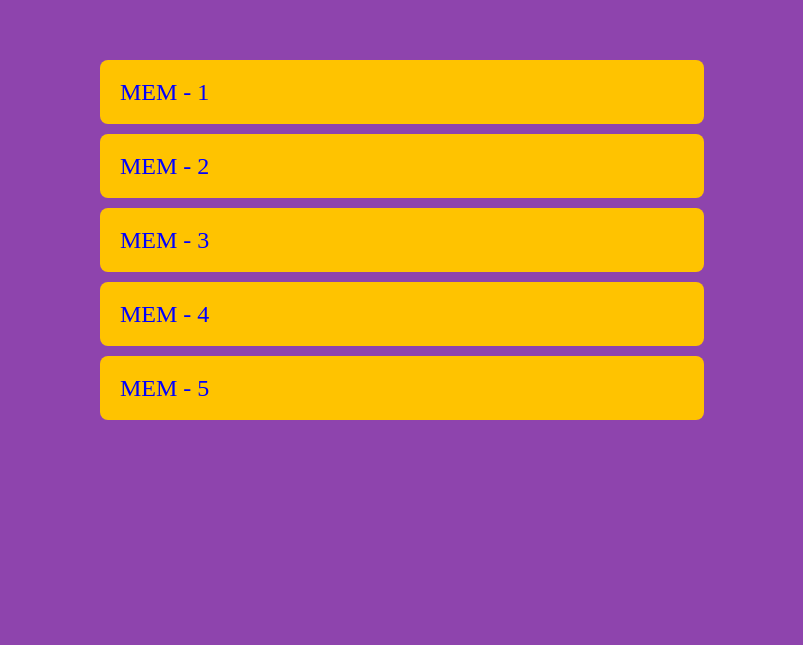
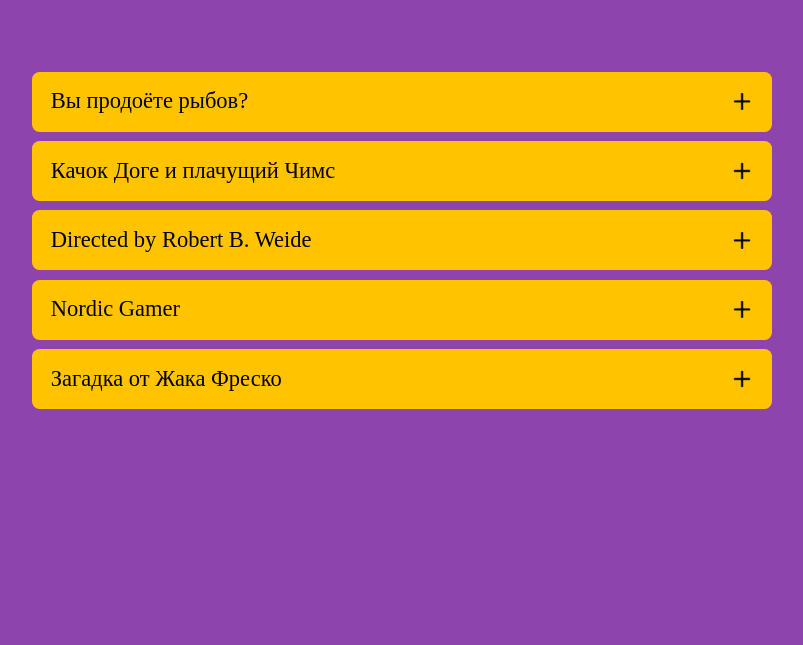
Before and after one commit to mopjiex/CSS-Bayan, a plain HTML site: page CSSBayan/index.html in a window 1280 px wide. Shown: the part 155-800 px from the top of the page, without its empty margins (238-1041 px from the left). Drawn offline with Linux system fonts and the light colour scheme.

Commit message:
feat: added description of memes and pictures of memes, added hover effect (Sun Mar 12 21:24:24 RTZ 2023)

```diff
--- a/CSSBayan/index.html
+++ b/CSSBayan/index.html
@@ -14,47 +14,47 @@
             <div class="accordeon">
                 <div class="accordeon__item">
                     <label class="accordeon__header" for="accordeon-1">
-                        МЕМ - 1
+                        Вы продоёте рыбов?
                         <img src="./images/plus.png" alt="" class="accordeon__header-img">
                     </label>
                     <input type="checkbox" id="accordeon-1">
                     <div class="accordeon__content">
-                        <img src="./images/mem-1.jpg" alt="" class="accordeon__image">
+                        <img src="./images/mem-1.png" alt="" class="accordeon__image">
                     </div>
                 </div>
                 <div class="accordeon__item">
                     <label class="accordeon__header" for="accordeon-2">
-                        МЕМ - 2
+                        Качок Доге и плачущий Чимс
                         <img src="./images/plus.png" alt="" class="accordeon__header-img">
                     </label>
                     <input type="checkbox" id="accordeon-2">
                     <div class="accordeon__content">
-                        <img src="./images/mem-1.jpg" alt="" class="accordeon__image">
+                        <img src="./images/mem-2.jpg" alt="" class="accordeon__image">
                     </div>
                 </div>
                 <div class="accordeon__item">
                     <label class="accordeon__header" for="accordeon-3">
-                        МЕМ - 3
+                        Directed by Robert B. Weide
                         <img src="./images/plus.png" alt="" class="accordeon__header-img">
                     </label>
                     <input type="checkbox" id="accordeon-3">
                     <div class="accordeon__content">
-                        <img src="./images/mem-1.jpg" alt="" class="accordeon__image">
+                        <img src="./images/mem-3.jpg" alt="" class="accordeon__image">
                     </div>
                 </div>
                 <div class="accordeon__item">
                     <label class="accordeon__header" for="accordeon-4">
-                        МЕМ - 4
+                        Nordic Gamer
                         <img src="./images/plus.png" alt="" class="accordeon__header-img">
                     </label>
                     <input type="checkbox" id="accordeon-4">
                     <div class="accordeon__content">
-                        <img src="./images/mem-1.jpg" alt="" class="accordeon__image">
+                        <img src="./images/mem-4.jpg" alt="" class="accordeon__image">
                     </div>
                 </div>
                 <div class="accordeon__item">
                     <label class="accordeon__header" for="accordeon-5">
-                        МЕМ - 5
+                        Загадка от Жака Фреско
                         <img src="./images/plus.png" alt="" class="accordeon__header-img">
                     </label>
                     <input type="checkbox" id="accordeon-5">
--- a/CSSBayan/style.css
+++ b/CSSBayan/style.css
@@ -1,7 +1,6 @@
-
 .container {
-  max-width: 1420px;
-  padding: 0 10px;
+  max-width: 88.75rem;
+  padding: 0 0.625rem;
   margin: 0 auto;
 }
 
@@ -13,17 +12,51 @@
 
 }
 
+.accordeon__header-img {
+  width: 1.5rem;
+  height: 1.5rem;
+
+}
+
+@media(min-width: 300px) {
+  html {
+    font-size: 10px;
+  }
+}
+
+@media(min-width: 640px) {
+  html {
+    font-size: 12px;
+  }
+}
+
+@media(min-width: 800px) {
+  html {
+    font-size: 14px;
+  }
+}
+
+@media(min-width: 1000px) {
+  html {
+    font-size: 15px;
+  }
+}
+
+@media(min-width: 1400px) {
+  html {
+    font-size: 16px;
+  }
   .accordeon {
     color: blue;
+    cursor: pointer;
     transition: all .3s;
   }
 
   .accordeon:hover {
     color: #000;
   }
+
   .accordeon__header-img {
-  width: 24px;
-  height: 24px;
     display: none;
     transition: all .3s;
   }
@@ -31,20 +64,18 @@
   .accordeon:hover .accordeon__header-img {
     display: block;
   }
-
-
+}
 
 .accordeon__item {
-  margin-bottom: 10px;
-  /* width: 25vw; */
-  border-radius: 8px;
-  font-size: 24px;
+  margin-bottom: 0.625rem;
+  border-radius: 0.5rem;
+  font-size: 1.5rem;
   background-color: #FFC300;
-  padding: 10px 0;
+  padding: 0.625rem 0;
 }
 
 .accordeon__header {
-  padding: 10px 20px;
+  padding: 0.625rem 1.25rem;
   cursor: pointer;
   display: flex;
   justify-content: space-between;
@@ -56,6 +87,12 @@
   transition: max-height .3s ease-out;
 }
 
+.accordeon__image {
+  display: block;
+  width: 100%;
+  height: auto;
+}
+
 .accordeon__item input[type="checkbox"] {
   display: none;
 }
```
Also changed, not shown: CSSBayan/images/mem-1.png (added), CSSBayan/images/mem-2.jpg (added), CSSBayan/images/mem-3.jpg (added), CSSBayan/images/mem-4.jpg (added). Lines whose indentation alone changed are shown as unchanged.
